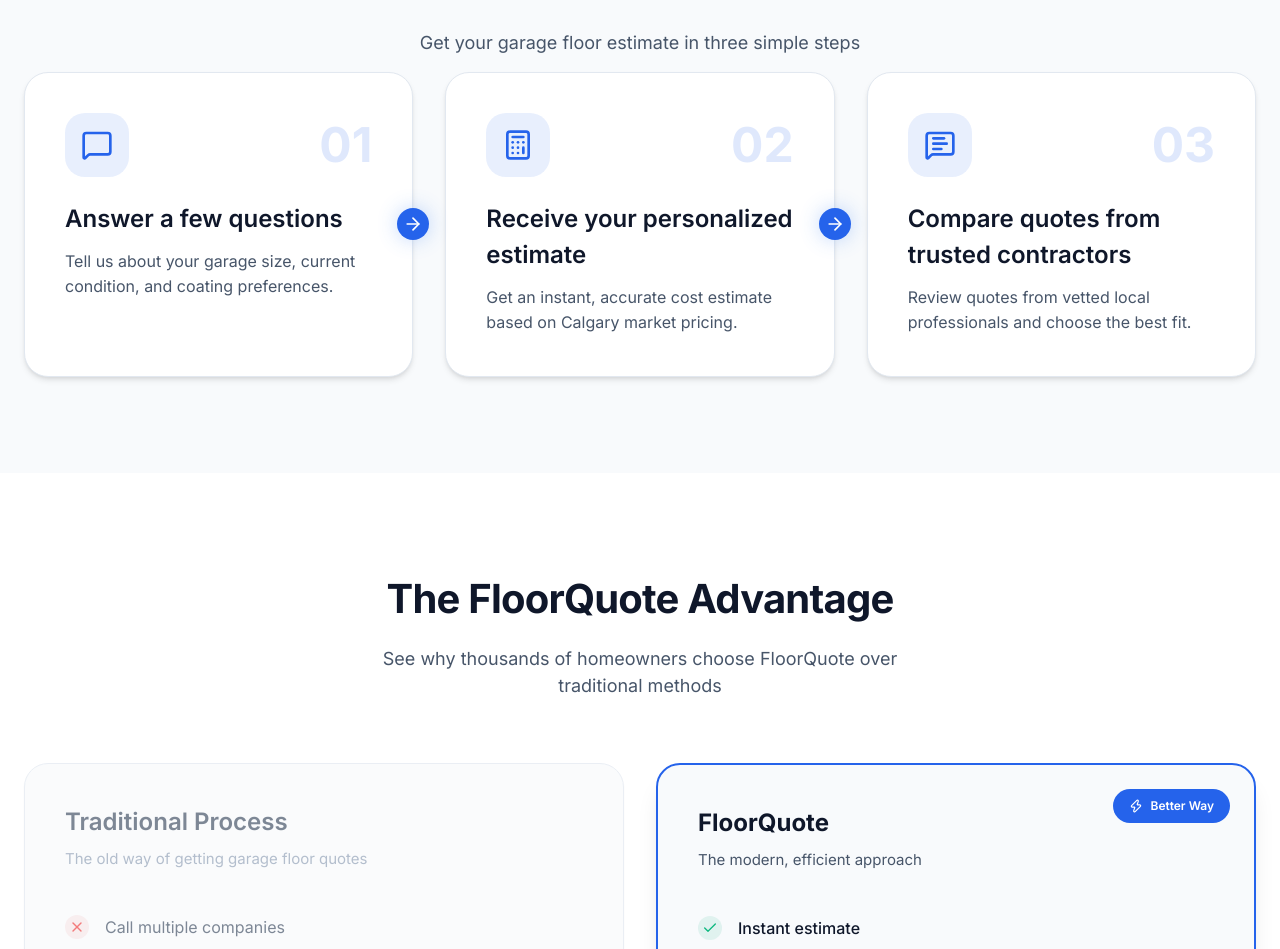
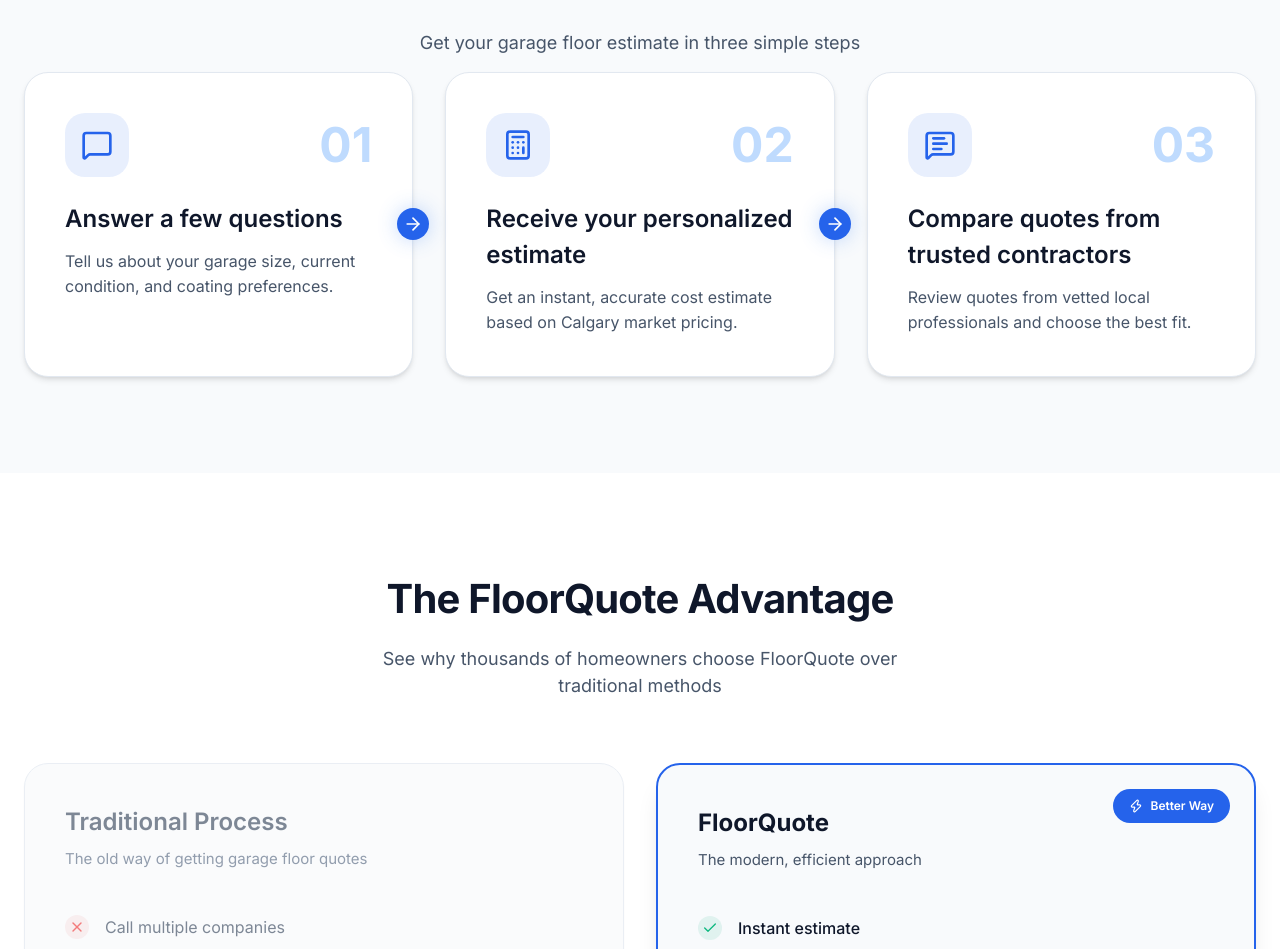
Before and after one commit to MohammedAsmah/FloorQuote, a Next.js app in the folder floorquote/: page / in a window 1280 px wide. Shown: the part 1803-2752 px from the top of the page. Built offline with nearby package versions, Linux system fonts and the light colour scheme.

Commit message:
a11y: fix button accessible name, contrast ratios, and heading order

```diff
--- a/floorquote/src/components/landing/CoatingTypes.tsx
+++ b/floorquote/src/components/landing/CoatingTypes.tsx
@@ -178,7 +178,7 @@
                     style={{
                       fontSize: '0.75rem',
                       fontWeight: '600',
-                      color: colors.text.muted,
+                      color: '#64748B',
                       textTransform: 'uppercase',
                       letterSpacing: '0.05em',
                       marginBottom: '0.25rem',
@@ -196,7 +196,7 @@
                     style={{
                       fontSize: '0.75rem',
                       fontWeight: '600',
-                      color: colors.text.muted,
+                      color: '#64748B',
                       textTransform: 'uppercase',
                       letterSpacing: '0.05em',
                       marginBottom: '0.25rem',
--- a/floorquote/src/components/landing/ComparisonSection.tsx
+++ b/floorquote/src/components/landing/ComparisonSection.tsx
@@ -96,7 +96,7 @@
               >
                 Traditional Process
               </h3>
-              <p style={{ fontSize: '0.9375rem', color: colors.text.muted }}>
+              <p style={{ fontSize: '0.9375rem', color: '#64748B' }}>
                 The old way of getting garage floor quotes
               </p>
             </div>
--- a/floorquote/src/components/landing/Footer.tsx
+++ b/floorquote/src/components/landing/Footer.tsx
@@ -90,7 +90,7 @@
             viewport={{ once: true }}
             transition={{ delay: 0.1, duration: 0.5 }}
           >
-            <h4
+            <p
               style={{
                 fontSize: '0.875rem',
                 fontWeight: '600',
@@ -101,7 +101,7 @@
               }}
             >
               FloorQuote
-            </h4>
+            </p>
             <ul style={{ listStyle: 'none', padding: 0, margin: 0 }}>
               {footerLinks.floorquote.map((link) => (
                 <li key={link.name} style={{ marginBottom: '0.75rem' }}>
@@ -134,7 +134,7 @@
             viewport={{ once: true }}
             transition={{ delay: 0.2, duration: 0.5 }}
           >
-            <h4
+            <p
               style={{
                 fontSize: '0.875rem',
                 fontWeight: '600',
@@ -145,7 +145,7 @@
               }}
             >
               Company
-            </h4>
+            </p>
             <ul style={{ listStyle: 'none', padding: 0, margin: 0 }}>
               {footerLinks.company.map((link) => (
                 <li key={link.name} style={{ marginBottom: '0.75rem' }}>
--- a/floorquote/src/components/landing/HowItWorks.tsx
+++ b/floorquote/src/components/landing/HowItWorks.tsx
@@ -142,7 +142,7 @@
                       style={{
                         fontSize: '3rem',
                         fontWeight: '700',
-                        color: 'rgba(37, 99, 235, 0.15)',
+                        color: '#BFDBFE',
                         lineHeight: '1',
                       }}
                     >
--- a/floorquote/src/components/landing/Navigation.tsx
+++ b/floorquote/src/components/landing/Navigation.tsx
@@ -142,6 +142,9 @@
           <motion.button
             whileTap={{ scale: 0.95 }}
             onClick={() => setIsMobileMenuOpen(!isMobileMenuOpen)}
+            aria-label={isMobileMenuOpen ? 'Close menu' : 'Open menu'}
+            aria-expanded={isMobileMenuOpen}
+            aria-controls="mobile-menu"
             style={{
               display: 'block',
               background: 'none',
@@ -164,6 +167,7 @@
       <AnimatePresence>
         {isMobileMenuOpen && (
           <motion.div
+            id="mobile-menu"
             initial={{ opacity: 0, height: 0 }}
             animate={{ opacity: 1, height: 'auto' }}
             exit={{ opacity: 0, height: 0 }}
```
